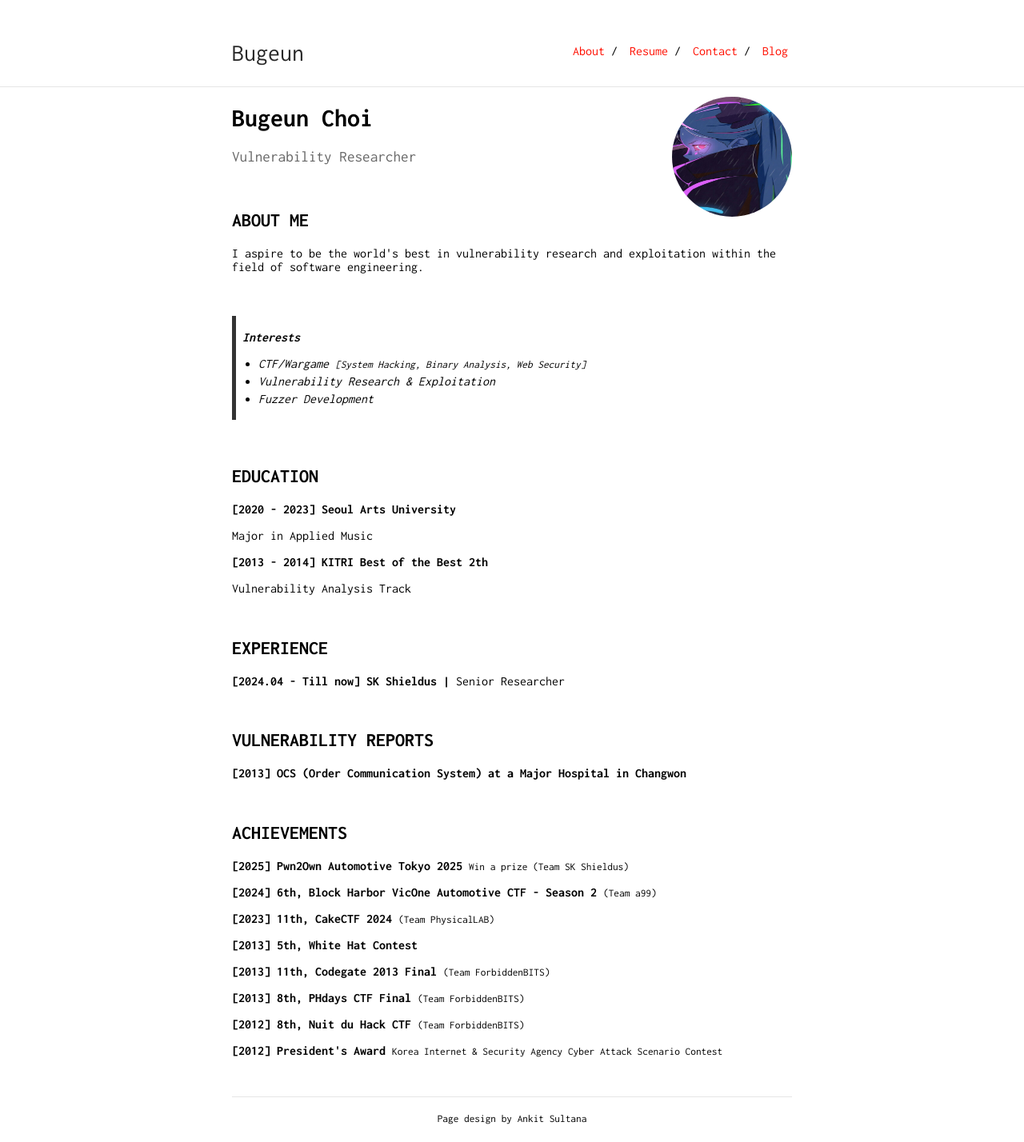
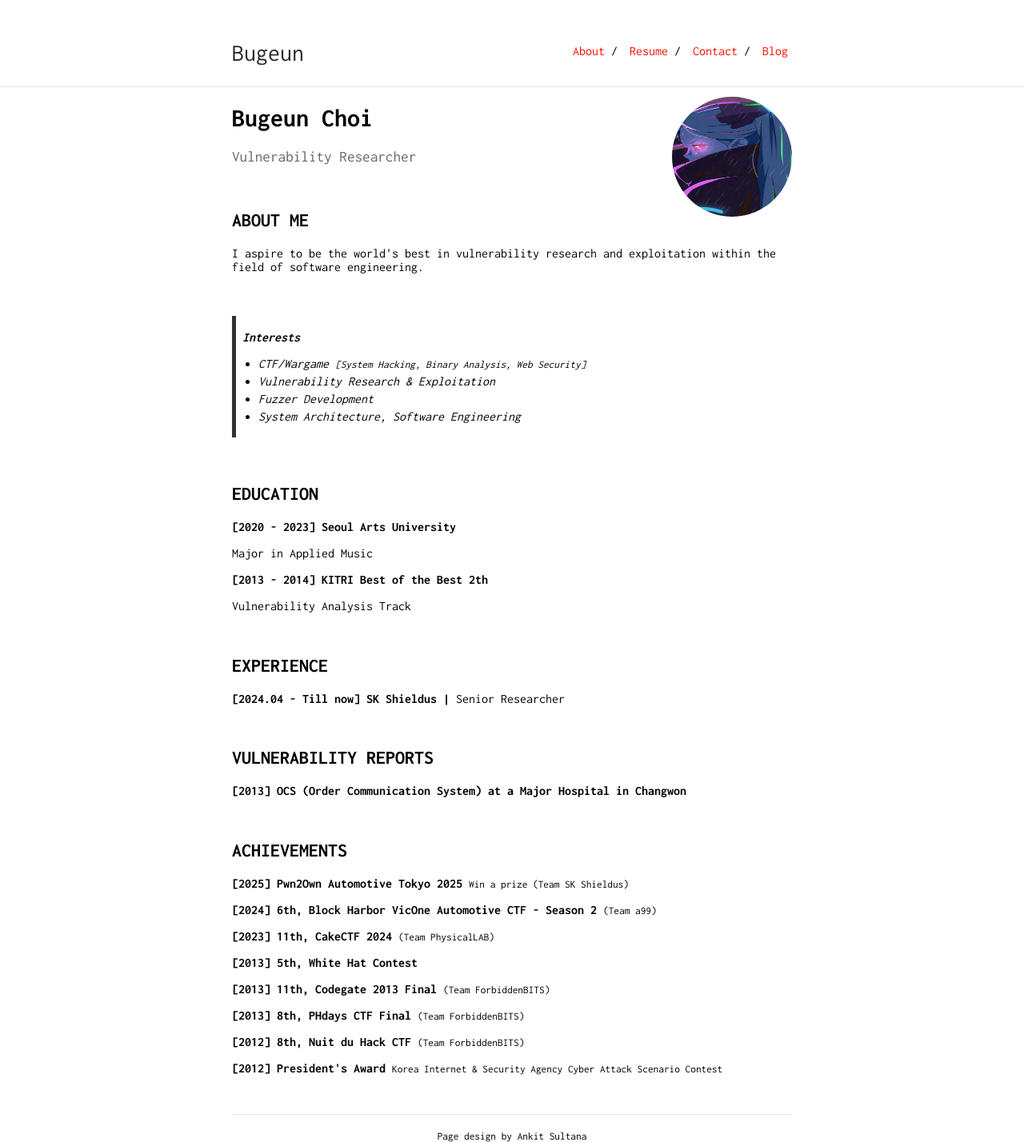
Before and after one commit to Bugeun/bugeun.github.io, a Jekyll site: the page built from index.md, in a window 1280 px wide. Shown: the whole page at 80% size. Built offline with Jekyll 4.4.1, drawn with Linux system fonts in a browser that asks for light colours; before the commit the page ends 1406 px from its top, so only the background shows below that.

Commit message:
Update index.md

```diff
--- a/index.md
+++ b/index.md
@@ -18,14 +18,11 @@ Vulnerability Researcher
 * CTF/Wargame <small>[System Hacking, Binary Analysis, Web Security]</small>
 * Vulnerability Research & Exploitation
 * Fuzzer Development
+* System Architecture, Software Engineering
 
 <!--
 <section>
         <ul>
-          <li>
-            <b>Security</b>
-            <small>System Hacking, Binary Analysis, Web Security</small>
-          </li>
           <li>
             <b>Programming</b>
             <small>C/C++, Assembly, Web, Python</small>
```
